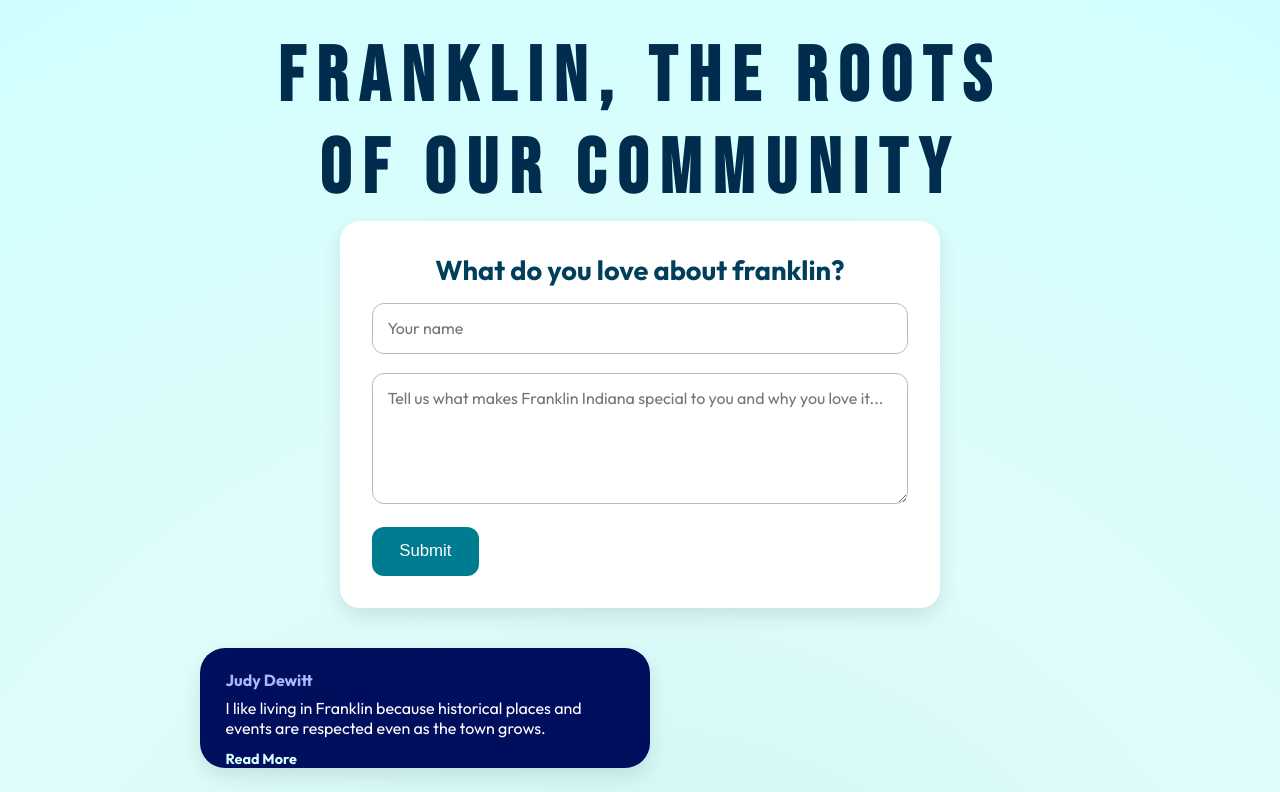
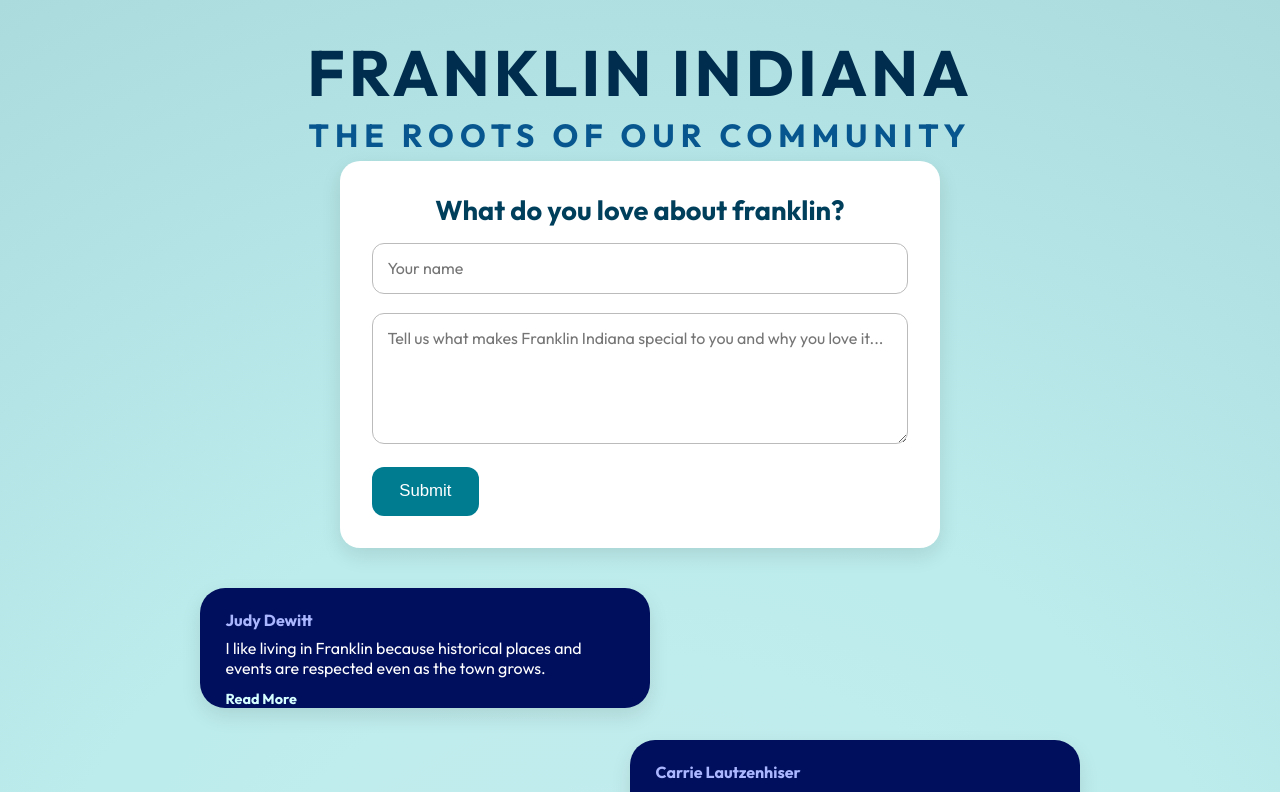
Before and after one commit to Legogym/life-in-franklin, a React (Vite) app: page / in a window 1280 px wide. Shown: the top 792 px of the page. Built offline with nearby package versions, Linux system fonts and the light colour scheme; no server answers; the database is empty.

Commit message:
New Title and other changes

```diff
--- a/package.json
+++ b/package.json
@@ -13,6 +13,7 @@
   },
   "dependencies": {
     "@supabase/supabase-js": "^2.49.4",
+    "@vercel/speed-insights": "^1.2.0",
     "framer-motion": "^12.6.3",
     "react": "^19.0.0",
     "react-dom": "^19.0.0"
--- a/src/App.jsx
+++ b/src/App.jsx
@@ -7,18 +7,19 @@ import './styles.css';
 const myAdminEmail = "tylermkimberlin@gmail.com";
 
 const initialResponses = [
-  { id: "hardcoded-1", name: "Madison Thurman", text: "I grew up in Edinburgh and would frequently pass through Franklin. I would see the Benjamin Franklin statue and dream about being at that college. I'm now finishing up my freshman year as a Franklin College student:)", created_at: "2023-01-01T00:00:00Z" },
-  { id: "hardcoded-2", name: "Kathy Mowry", text: "Franklin is special to me because it has a \"hometown feel\". We loved living in Franklin and have many friends that are like family to us. ❤️", created_at: "2023-01-02T00:00:00Z" },
-  { id: "hardcoded-3", name: "Rachel Mahurin", text: "I grew up on the near east side of Indy and moved to Nblsv for 5 years. I've been in Franklin now for over 2.5 years and my 💗 has never felt more at home. I would say it's the community that makes it feel like home. I see people coming together in a way l've not really experienced in other places.", created_at: "2023-01-03T00:00:00Z" },
-  { id: "hardcoded-4", name: "Paula Prentice Law", text: "I love that people gather downtown Franklin and walk up and down the streets. I also enjoy all the activities they schedule downtown.", created_at: "2023-01-04T00:00:00Z" },
-  { id: "hardcoded-5", name: "Ellen Guido", text: "I am from NYC. I moved to Indiana in 1989. When I first got here I hated it, 30 years later I love it in Indiana and consider it my home. I wish I could have gone to school here too. There are far too many things and reasons why Indiana, particularly Franklin Indiana is my home.", created_at: "2023-01-05T00:00:00Z" },
+  { id: "hardcoded-1", name: "Judy Dewitt", text: "I like living in Franklin because historical places and events are respected even as the town grows.", created_at: "2023-01-11T00:00:00Z" },
+  { id: "hardcoded-2", name: "Carrie Lautzenhiser", text: "What I love about franklin!! I love the artcraft and all the amazing movies they play. I love the small town feeling!! It's a great small town.  I love how every year they do the memorable day mile to honor the brave that life their life!!", created_at: "2023-01-10T00:00:00Z" },
+  { id: "hardcoded-3", name: "Teresa Rexroat", text: "I love the history of it all. My grandmas house where my mom and her sister grew up. We spent a lot of time at the Province park. Now we walk the trails in the park which is beutiful. I enjoy the amphitheater, the cruise-ins and the farmers mkt.", created_at: "2023-01-09T00:00:00Z" },
+  { id: "hardcoded-4", name: "Anonymous", text: "We love Province park, the walking trails also great for family get togethers. Also downtown is great with all the different shops and restaurants.", created_at: "2023-01-08T00:00:00Z" },
+  { id: "hardcoded-5", name: "Rebecca June Wilson Zarrinnegar", text: "We lived there for 26 years, raised our kids there, we still love that little town and the community! We still go there often! We now live in Indy but miss that small town charm!", created_at: "2023-01-07T00:00:00Z" },
   { id: "hardcoded-6", name: "Ashlyn Myers", text: "I love how, despite it's continuous innovations, Franklin still gives me the same small-town feeling I've always felt, especially when visiting downtown. The people and businesses are what make Franklin feel so cozy, and I just love it! How lucky are we to live in a town that feels like a Hallmark movie?", created_at: "2023-01-06T00:00:00Z" },
-  { id: "hardcoded-7", name: "Rebecca June Wilson Zarrinnegar", text: "We lived there for 26 years, raised our kids there, we still love that little town and the community! We still go there often! We now live in Indy but miss that small town charm!", created_at: "2023-01-07T00:00:00Z" },
-  { id: "hardcoded-8", name: "Anonymous", text: "We love Province park, the walking trails also great for family get togethers. Also downtown is great with all the different shops and restaurants.", created_at: "2023-01-08T00:00:00Z" },
-  { id: "hardcoded-9", name: "Teresa Rexroat", text: "I love the history of it all. My grandmas house where my mom and her sister grew up. We spent a lot of time at the Province park. Now we walk the trails in the park which is beutiful. I enjoy the amphitheater, the cruise-ins and the farmers mkt.", created_at: "2023-01-09T00:00:00Z" },
-  { id: "hardcoded-10", name: "Carrie Lautzenhiser", text: "What I love about franklin!! I love the artcraft and all the amazing movies they play. I love the small town feeling!! It's a great small town.  I love how every year they do the memorable day mile to honor the brave that life their life!!", created_at: "2023-01-10T00:00:00Z" },
-  { id: "hardcoded-11", name: "Judy Dewitt", text: "I like living in Franklin because historical places and events are respected even as the town grows.", created_at: "2023-01-11T00:00:00Z" }
+  { id: "hardcoded-7", name: "Ellen Guido", text: "I am from NYC. I moved to Indiana in 1989. When I first got here I hated it, 30 years later I love it in Indiana and consider it my home. I wish I could have gone to school here too. There are far too many things and reasons why Indiana, particularly Franklin Indiana is my home.", created_at: "2023-01-05T00:00:00Z" },
+  { id: "hardcoded-8", name: "Paula Prentice Law", text: "I love that people gather downtown Franklin and walk up and down the streets. I also enjoy all the activities they schedule downtown.", created_at: "2023-01-04T00:00:00Z" },
+  { id: "hardcoded-9", name: "Rachel Mahurin", text: "I grew up on the near east side of Indy and moved to Nblsv for 5 years. I've been in Franklin now for over 2.5 years and my 💗 has never felt more at home. I would say it's the community that makes it feel like home. I see people coming together in a way l've not really experienced in other places.", created_at: "2023-01-03T00:00:00Z" },
+  { id: "hardcoded-10", name: "Kathy Mowry", text: "Franklin is special to me because it has a \"hometown feel\". We loved living in Franklin and have many friends that are like family to us. ❤️", created_at: "2023-01-02T00:00:00Z" },
+  { id: "hardcoded-11", name: "Madison Thurman", text: "I grew up in Edinburgh and would frequently pass through Franklin. I would see the Benjamin Franklin statue and dream about being at that college. I'm now finishing up my freshman year as a Franklin College student:)", created_at: "2023-01-01T00:00:00Z" }
 ];
+
 
 export default function App() {
   console.log("SUPABASE URL:", import.meta.env.VITE_SUPABASE_URL);
@@ -111,14 +112,24 @@ export default function App() {
   return (
     <div className="main-wrapper">
       <header className="header">
+        <motion.div style={{ width: "100%" }}>
           <motion.h1
             className="title"
             initial={{ opacity: 0, y: -50 }}
             animate={{ opacity: 1, y: 0 }}
             transition={{ duration: 1 }}
           >
-          Franklin, The Roots of Our Community
+            FRANKLIN INDIANA
           </motion.h1>
+          <motion.h2
+            className="subtitle"
+            initial={{ opacity: 0, scale: 0.95 }}
+            animate={{ opacity: 1, scale: 1 }}
+            transition={{ duration: 0.5, delay: 0.45 }}
+          >
+            THE ROOTS OF OUR COMMUNITY
+          </motion.h2>
+        </motion.div>
       </header>
 
       <form className="submit-form" onSubmit={handleSubmit}>
--- a/src/styles.css
+++ b/src/styles.css
@@ -10,12 +10,12 @@
 html, body {
     min-height: 100%;
     font-family: "Outfit", sans-serif;
-    background: radial-gradient(circle at 50% 50%, #c6f4f1 0%, #e0fcfb 50%, #d0ffff 100%);
+    background: radial-gradient(circle at 50% 50%, #c7ecee 0%, #bcecec 50%, #abdbdd 100%);
     color: #292929;
 }
 
 body, #root, .main-wrapper {
-    background: radial-gradient(circle at 50% 50%, #c6f4f1 0%, #e0fcfb 50%, #d0ffff 100%);
+    background: radial-gradient(circle at 50% 50%, #c7ecee 0%, #bcecec 50%, #abdbdd 100%);
     width: 100%;
 }
 
@@ -39,42 +39,52 @@ body, #root, .main-wrapper {
     margin-bottom: 0.2rem;
     position: relative;
     width: 100%;
-    max-width: 800px;
+    max-width: 800px; /* Restricts the width consistently */
     display: flex;
     flex-direction: column;
     align-items: center;
 }
 
-.title,
-.sub-title {
-    display: inline-block;
-    font-weight: 800;
-    font-family: 'Bebas Neue', sans-serif;
+.title, .subtitle {
+    width: 100%; /* Match width of the header container */
     text-align: center;
-    width: fit-content;
     padding: 0 1.2rem;
 }
 
 .title {
     color: #002d4d;
-    font-size: 4.8rem;
+    font-size: 4.0rem;
     animation: fadeInSlideUp 1s ease forwards;
-    letter-spacing: 0.73rem;
+    letter-spacing: 0.25rem;
     margin-bottom: 0.1rem;
 }
 
-.sub-title {
-    color: #003f5c;
-    font-size: 2.2rem;
-    animation: fadeInPop 0.4s ease 1s forwards;
+.subtitle {
+    color: #07568f;
+    font-size: 2.0rem;
+    animation: fadeInPop 0.5s ease 0.45s forwards;
     opacity: 0;
     transform: scale(0.95);
     animation-fill-mode: forwards;
     z-index: 10;
-    background-color: #e0fcfb;
-    position: static;
-    letter-spacing: 0.04rem;
+    letter-spacing: 0.37rem; /* Match .title */
+    margin-bottom: 0.2rem;
 }
+@keyframes fadeInPop {
+    0% {
+        opacity: 0;
+        transform: scale(0.95);
+    }
+    70% {
+        opacity: 1;
+        transform: scale(1.05);
+    }
+    100% {
+        opacity: 1;
+        transform: scale(1);
+    }
+}
+
 
 /* =======================
    Animations
```
Also changed, not shown: 1 other file (tests, documents, lock files or other folders). Lines whose indentation alone changed are shown as unchanged.
